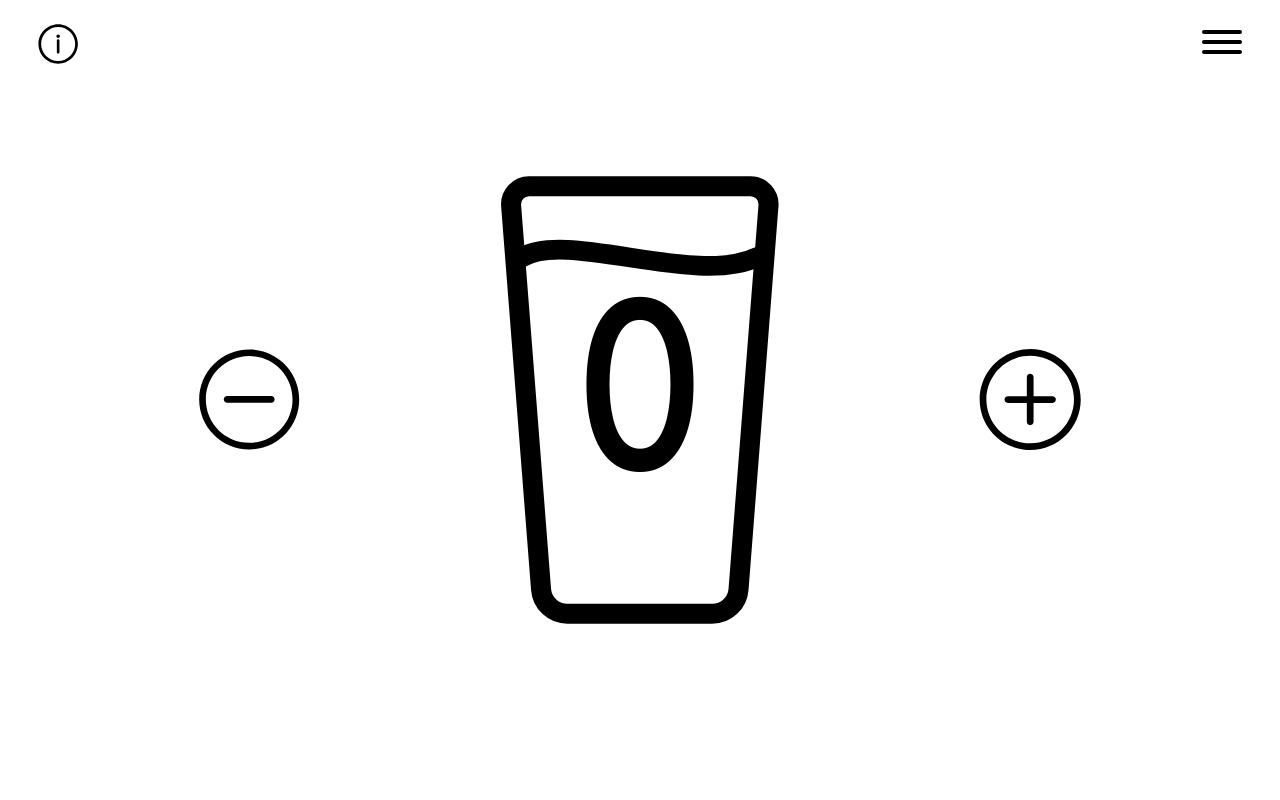
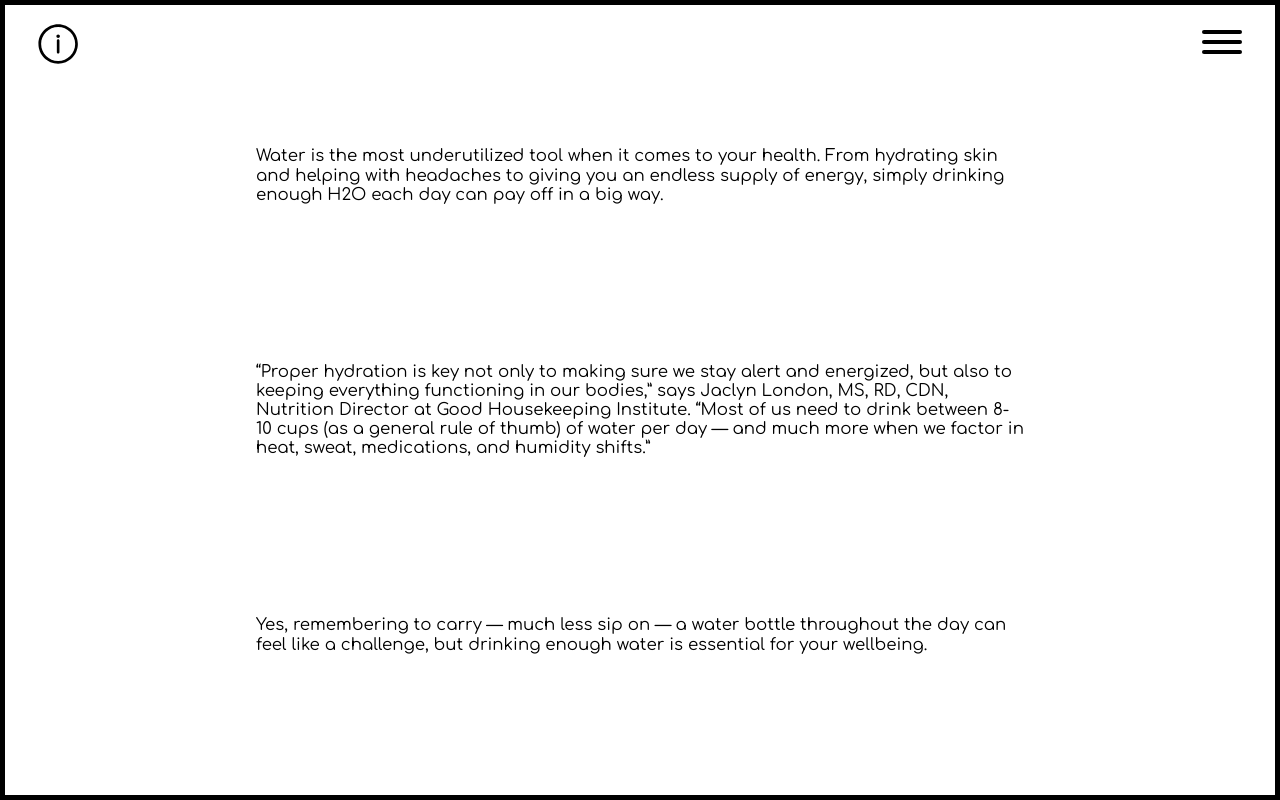
Before and after one commit to konneki/hydrapp, a website built with webpack: page src/pages/index.html in a window 1280 px wide. Both pictures are taken after a click on the icon 58 px from the left and 44 px from the top of the page. Built offline with nearby package versions, Linux system fonts and the light colour scheme.

Commit message:
add toggleInfo button funcionality

```diff
--- a/src/js/index.js
+++ b/src/js/index.js
@@ -6,7 +6,7 @@ import '../scss/main.scss';
 
 const add = document.querySelector('.flex__add--js');
 const subtract = document.querySelector('.flex__subtract--js');
-const info = document.querySelector('.navigation__info-button');
+const infoButton = document.querySelector('.navigation__information-content');
 const menuButton = document.querySelector('.navigation__content');
 const historyButton = document.querySelector('.navigation__text--history--js');
 const historyElements = document.querySelector('.navigation__history-grid');
@@ -30,7 +30,7 @@ let navHistory =
 let navHistoryArticle =
   '<article class="navigation__history-element"><h2 class="navigation__history-element-header">%date%</h2><p class="navigation__history-element-text"> Cups drunk: %value%<span class="cups-count--js">8</span></p><p class="navigation__history-element-text">Daily water intake: <span class="percentage--js">20%</span></p></article>';
 
-// add beforeend of navHistory to navigation
+// menu toggle
 let toggleMenuStatus = false;
 window.toggleMenu = function () {
   if (toggleMenuStatus === false) {
@@ -41,7 +41,17 @@ window.toggleMenu = function () {
     toggleMenuStatus = false;
   }
 };
-// add afterbegin of navHistoryArticle to historyElements
+// info toggle
+let toggleInfoStatus = false;
+window.toggleInfo = function () {
+  if (toggleInfoStatus === false) {
+    infoButton.style.visibility = 'visible';
+    toggleInfoStatus = true;
+  } else if (toggleInfoStatus === true) {
+    infoButton.style.visibility = 'hidden';
+    toggleInfoStatus = false;
+  }
+};
 
 hamburger.addEventListener('click', () => {
   // hamburger animation trigger
--- a/src/pages/index.html
+++ b/src/pages/index.html
@@ -153,6 +153,7 @@
   <body>
     <nav class="navigation">
       <svg
+        onclick="toggleInfo()"
         class="navigation__info-button"
         width="100%"
         height="100%"
@@ -214,7 +215,7 @@
           history
         </p>
       </div>
-      <!-- <div class="navigation__information-content">
+      <div class="navigation__information-content">
         <p class="navigation__information-text">
           Water is the most underutilized tool when it comes to your health.
           From hydrating skin and helping with headaches to giving you an
@@ -234,7 +235,7 @@
           throughout the day can feel like a challenge, but drinking enough
           water is essential for your wellbeing.
         </p>
-      </div> -->
+      </div>
       <!-- <div class="navigation__history-content">
         <section class="navigation__history-grid">
           <article class="navigation__history-element">
--- a/src/scss/main.scss
+++ b/src/scss/main.scss
@@ -91,7 +91,6 @@ body {
     align-items: center;
     flex-direction: column;
     visibility: hidden;
-    z-index: 0;
   }
   &__information-content {
     width: 100vw;
@@ -104,6 +103,7 @@ body {
     justify-content: space-evenly;
     align-items: center;
     flex-direction: column;
+    visibility: hidden;
   }
   &__history {
     &-content {
```
